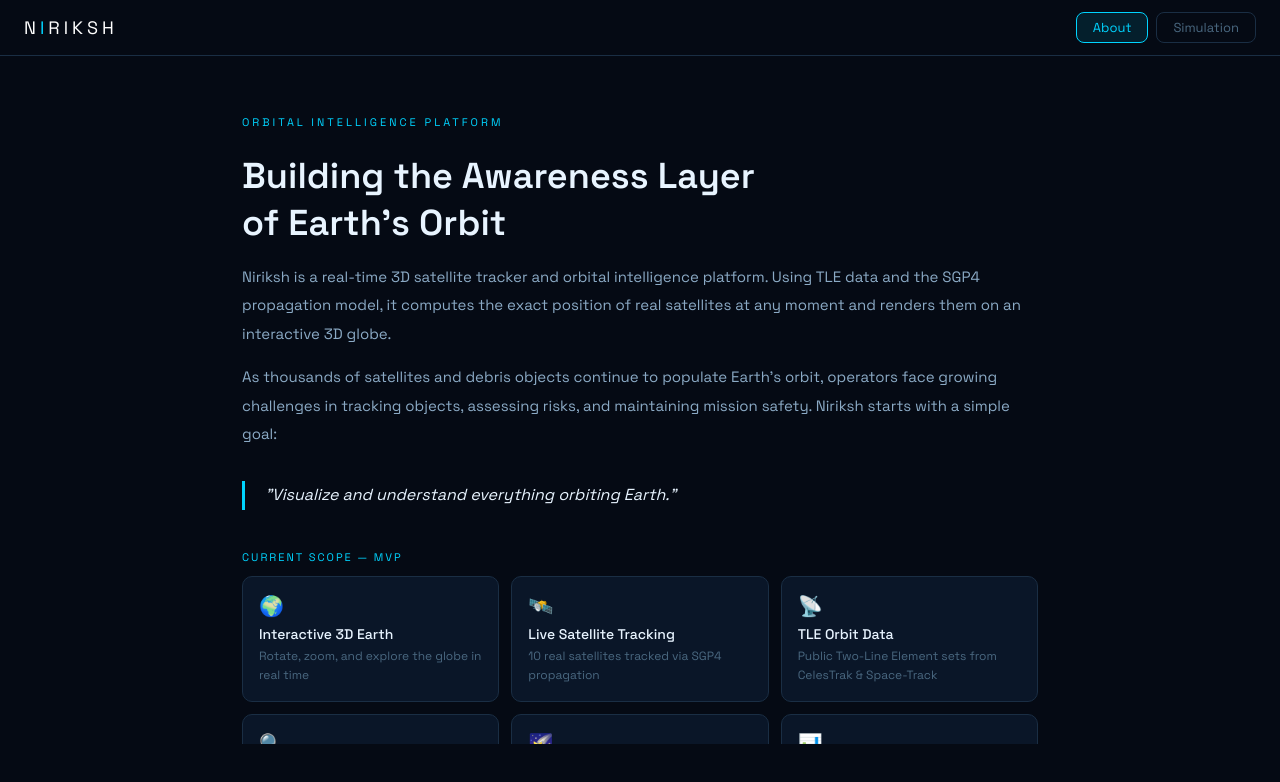
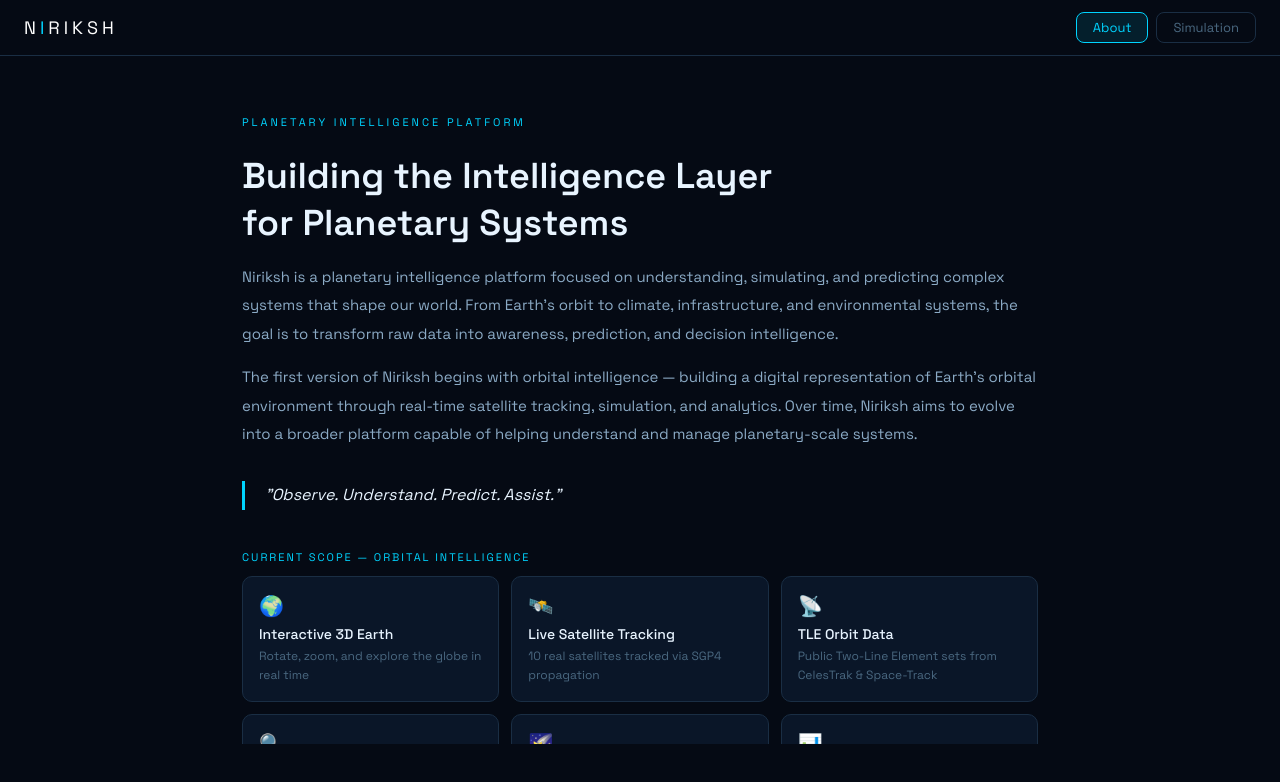
Before and after one commit to Manya-Dhamija/Niriksh, a React (Vite) app: page / in a window 1280 px wide. Shown: the top 782 px of the page. Built offline with nearby package versions, Linux system fonts and the light colour scheme; the HTML template or start-up script is replaced by a standard one.

Commit message:
Update App.jsx

```diff
--- a/src/App.jsx
+++ b/src/App.jsx
@@ -58,35 +58,50 @@ function AboutSection({ onLaunch }) {
     }}>
 
       {/* Hero */}
+
       <p style={{ letterSpacing:"3px", fontSize:"11px", color:"#00D4FF", marginBottom:"8px" }}>
-        ORBITAL INTELLIGENCE PLATFORM
+         PLANETARY INTELLIGENCE PLATFORM
       </p>
+
       <h1 style={{ fontSize:"36px", fontWeight:600, marginBottom:"1rem", color:"#E8F4FF", lineHeight:1.3 }}>
-        Building the Awareness Layer<br />of Earth's Orbit
+         Building the Intelligence Layer
+      <br />
+         for Planetary Systems
       </h1>
+
       <p style={{ color:"#8BAAC5", lineHeight:1.9, marginBottom:"0.75rem", fontSize:"15px" }}>
-        Niriksh is a real-time 3D satellite tracker and orbital intelligence platform.
-        Using TLE data and the SGP4 propagation model, it computes the exact position of real satellites
-        at any moment and renders them on an interactive 3D globe.
+         Niriksh is a planetary intelligence platform focused on understanding,
+         simulating, and predicting complex systems that shape our world.
+         From Earth's orbit to climate, infrastructure, and environmental systems,
+         the goal is to transform raw data into awareness, prediction, and decision intelligence.
       </p>
+
       <p style={{ color:"#8BAAC5", lineHeight:1.9, marginBottom:"2rem", fontSize:"15px" }}>
-        As thousands of satellites and debris objects continue to populate Earth's orbit, operators face
-        growing challenges in tracking objects, assessing risks, and maintaining mission safety.
-        Niriksh starts with a simple goal:
+         The first version of Niriksh begins with orbital intelligence —
+         building a digital representation of Earth's orbital environment through
+         real-time satellite tracking, simulation, and analytics. Over time,
+         Niriksh aims to evolve into a broader platform capable of helping
+         understand and manage planetary-scale systems.
       </p>
 
       {/* Mission quote */}
+
       <div style={{
-        borderLeft:"3px solid #00D4FF", paddingLeft:"1.25rem",
-        marginBottom:"2.5rem", color:"#E8F4FF", fontSize:"16px",
-        fontStyle:"italic", lineHeight:1.8
+      borderLeft:"3px solid #00D4FF",
+      paddingLeft:"1.25rem",
+      marginBottom:"2.5rem",
+      color:"#E8F4FF",
+      fontSize:"16px",
+      fontStyle:"italic",
+      lineHeight:1.8
       }}>
-        "Visualize and understand everything orbiting Earth."
+       "Observe. Understand. Predict. Assist."
       </div>
+
 
       {/* MVP Features */}
       <p style={{ letterSpacing:"2px", fontSize:"11px", color:"#00D4FF", marginBottom:"12px" }}>
-        CURRENT SCOPE — MVP
+        CURRENT SCOPE — ORBITAL INTELLIGENCE
       </p>
       <div style={{ display:"grid", gridTemplateColumns:"repeat(auto-fit,minmax(200px,1fr))", gap:"12px", marginBottom:"2.5rem" }}>
         {[
@@ -108,19 +123,47 @@ function AboutSection({ onLaunch }) {
         ))}
       </div>
 
-      {/* Long-term mission */}
+      <p style={{
+  color:"#4A6880",
+  fontSize:"13px",
+  marginTop:"1rem",
+  lineHeight:1.8
+}}>
+  Orbit is the first domain of the Niriksh platform. Future domains may include
+  climate systems, environmental monitoring, disaster resilience, infrastructure intelligence,
+  and planetary digital twins.
+</p>
+
+{/* Long-Term Mission */}
+
 <div style={{
-        background:"#0A1628", border:"1px solid #1A2E44",
-        borderRadius:"12px", padding:"1.5rem", marginBottom:"2.5rem"
+  background:"#0A1628",
+  border:"1px solid #1A2E44",
+  borderRadius:"12px",
+  padding:"1.5rem",
+  marginBottom:"2.5rem"
 }}>
-        <p style={{ fontSize:"11px", letterSpacing:"2px", color:"#00D4FF", marginBottom:"8px", textTransform:"uppercase" }}>
+  <p style={{
+    fontSize:"11px",
+    letterSpacing:"2px",
+    color:"#00D4FF",
+    marginBottom:"8px",
+    textTransform:"uppercase"
+  }}>
     Long-Term Mission
   </p>
-        <p style={{ color:"#8BAAC5", lineHeight:1.8, fontSize:"14px", fontStyle:"italic" }}>
-          "To create a digital twin of Earth's orbital environment that continuously observes, understands,
-          predicts, and assists in the safe and efficient operation of satellites in space."
+
+  <p style={{
+    color:"#8BAAC5",
+    lineHeight:1.8,
+    fontSize:"14px",
+    fontStyle:"italic"
+  }}>
+    "To build digital twins of planetary-scale systems that continuously
+    observe, understand, predict, and support decision-making for humanity."
   </p>
 </div>
+
 
       {/* CTA */}
       <div style={{ textAlign:"center", paddingBottom:"2rem" }}>
```
Lines whose indentation alone changed are shown as unchanged.
